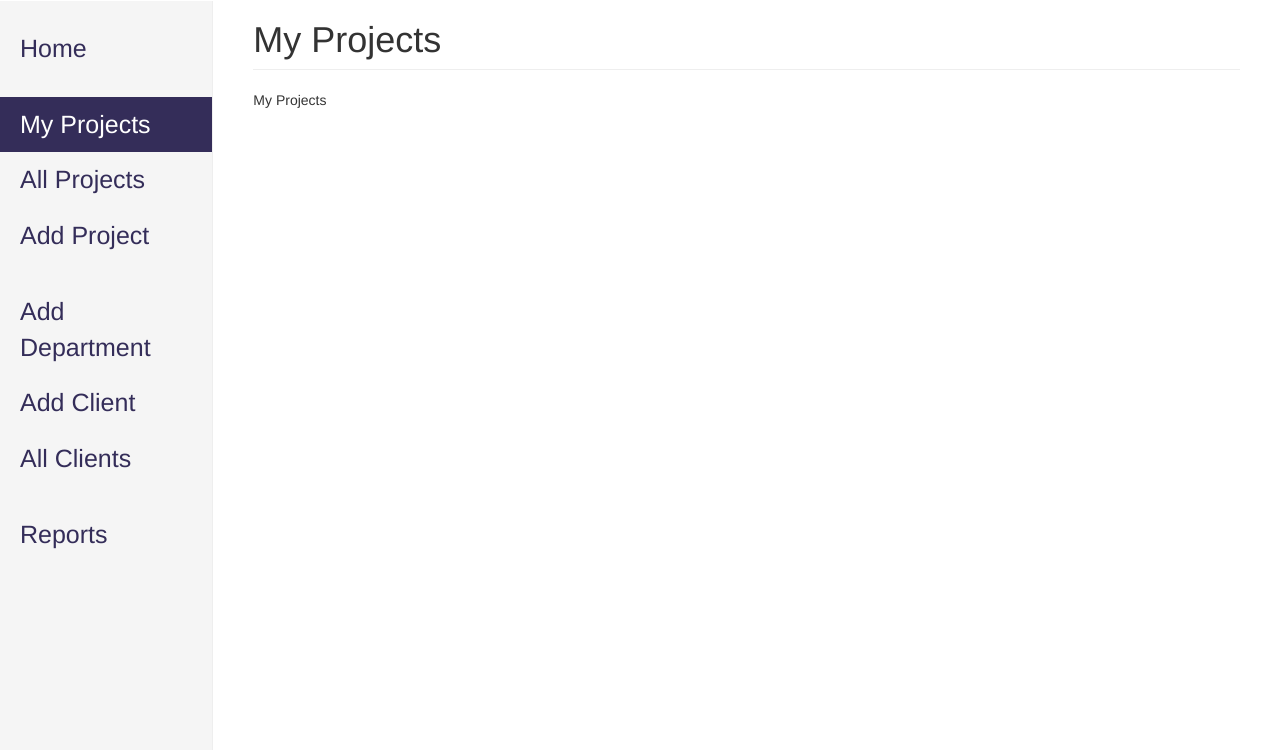
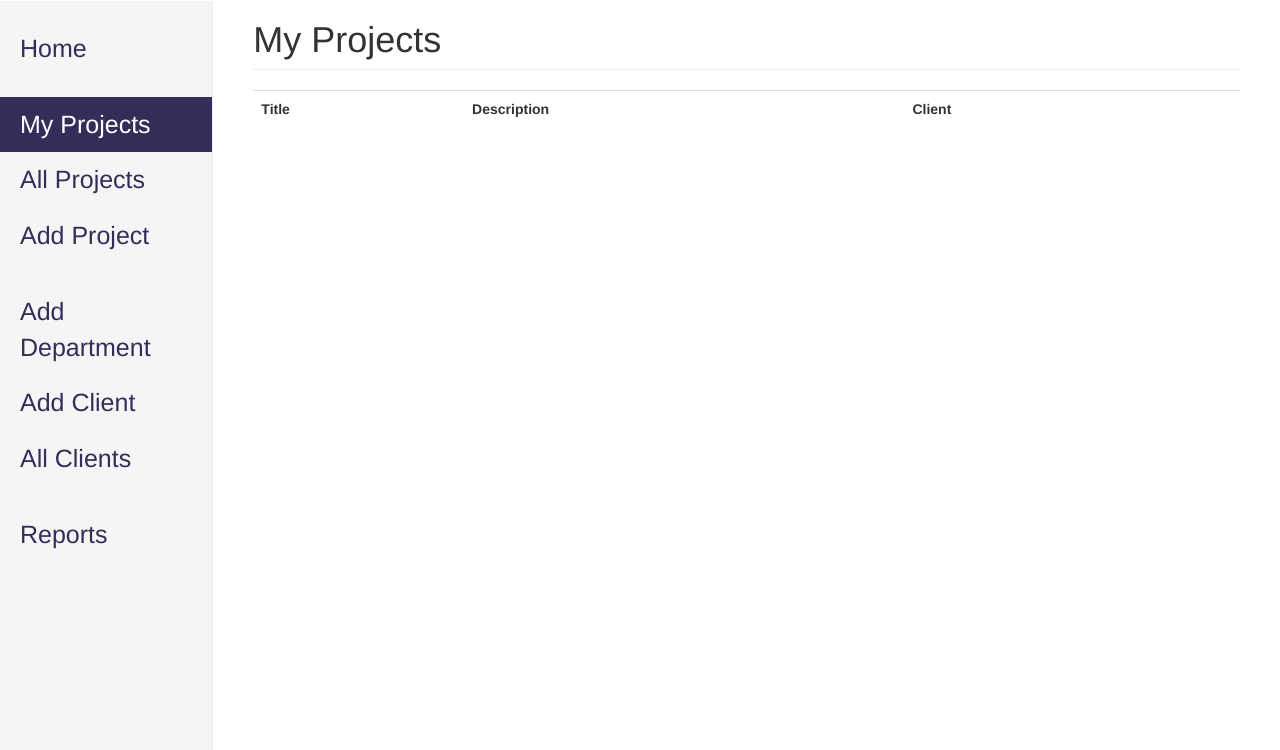
Before and after one commit to UofS-CTLE/Projtrack3, a Django app: page /my_projects/ in a window 1280 px wide. Shown: the part 50-800 px from the top of the page. Run offline with Django 3.2, Linux system fonts and the light colour scheme; the visitor is signed in with stand-in values (Sample User, id 1); data comes from the database, SQL or seed files in the repository; data that the repository does not hold is empty; some libraries are stand-ins or nearby versions.

Commit message:
Fixed it.

```diff
--- a/ctleweb/projtrack/templates/projtrack/my_projects.html
+++ b/ctleweb/projtrack/templates/projtrack/my_projects.html
@@ -64,14 +64,23 @@
                     </ul>
                 </div>
                 <div class="col-sm-9 col-sm-offset-3 col-md-10 col-md-offset-2 main">
-                    <h1 class="page-header">My Projects</h1>
-                {% block title %}{{ title_text }}{% endblock %}
-                {% for o in projects %}
-                    <p>{{ o.title }}; {{ o.description }}; {{ o.client }}
-                        <a href="/project_edit/">Edit</a>
-                        <a href="/project_delete/{{ o.title }}">Delete</a>
-                    </p>
-                {% endfor %}
+                <h1 class="page-header">{{ title_text }}</h1>
+                    <table class="table table-hover">
+                        <tr>
+                            <th>Title</th>
+                            <th>Description</th>
+                            <th>Client</th>
+                            <th></th>
+                        </tr>
+                        {% for o in projects %}
+                        <tr>
+                            <td>{{ o.title }}</td>
+                            <td>{{ o.description }}</td>
+                            <td>{{ o.client }}</td>
+                            <td><a href="/projtrack3/project_edit/">Edit</a></td>
+                        </tr>
+                        {% endfor %}
+                    </table>
                 </div>
     </body>
     {% endblock %}
```
